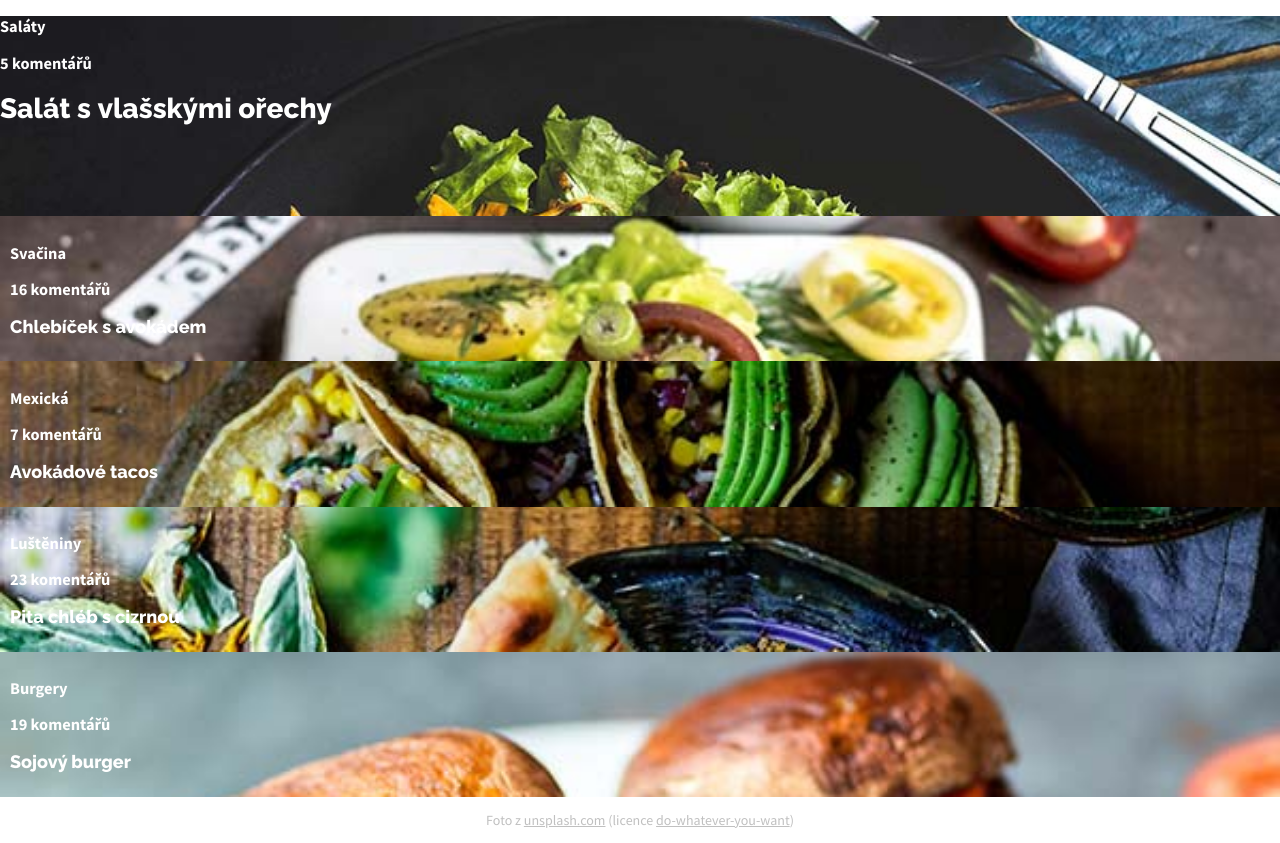
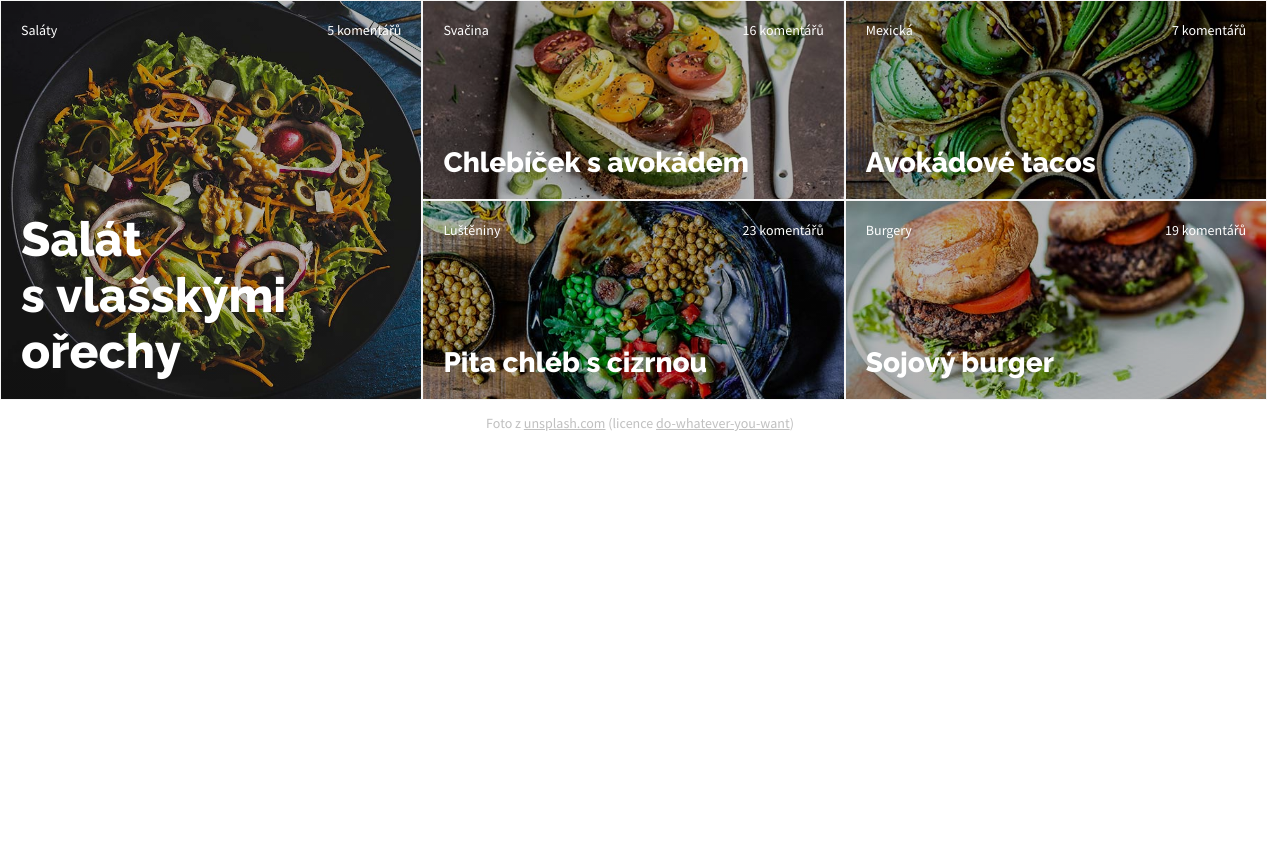
Before and after one commit to Digitalni-akademie-Web-Jaro-2020-Praha/ukol-recepty-Terra42, a plain HTML site: page Veganska-varianta/index-level2-tezsi.html in a window 1280 px wide. After the commit the page ends 800 px from the top, so only its background shows below. Drawn offline with Linux system fonts and the light colour scheme.

Commit message:
Hotový úkol - recepty

```diff
--- a/Veganska-varianta/index-level2-tezsi.html
+++ b/Veganska-varianta/index-level2-tezsi.html
@@ -14,38 +14,50 @@
   <body>
     <div class="main_page">
       <!-- hlavni recept -->
-      <div class="main_recipe">
+      <div class="main_recipe padding">
+        <div class="content">
           <h3>Saláty</h3>
           <h3>5 komentářů</h3>
+        </div>
         <h1>Salát s&nbsp;vlašskými ořechy</h1>
       </div>
 
+      <div class="container">
         <!-- maly recept 1 -->
-      <div class="small_recipe background_1">
+        <div class="small_recipe background_1 padding">
+          <div class="content">
             <h3>Svačina</h3>
             <h3>16 komentářů</h3>
+          </div>
           <h2>Chlebíček s&nbsp;avokádem</h2>
         </div>
 
         <!-- maly recept 2 -->
-      <div class="small_recipe background_2">
+        <div class="small_recipe background_2 padding">
+          <div class="content">
             <h3>Mexická</h3>
             <h3>7 komentářů</h3>
+          </div>
           <h2>Avokádové tacos</h2>
         </div>
 
         <!-- maly recept 3 -->
-      <div class="small_recipe background_3">
+        <div class="small_recipe background_3 padding">
+          <div class="content">
             <h3>Luštěniny</h3>
             <h3>23 komentářů</h3>
+          </div>
           <h2>Pita chléb s&nbsp;cizrnou</h2>
         </div>
 
         <!-- maly recept 4 -->
-      <div class="small_recipe background_4">
+        <div class="small_recipe background_4 padding">
+          <div class="content">
             <h3>Burgery</h3>
             <h3>19 komentářů</h3>
+          </div>
           <h2>Sojový burger</h2>
+        </div>
       </div>
     </div>
 
--- a/Veganska-varianta/style.css
+++ b/Veganska-varianta/style.css
@@ -26,8 +26,6 @@ body {
   margin: 0;
   font-family: "Source Sans Pro", sans-serif;
   color: white;
-  font-size: 14px;
-  font-weight: 400;
 }
 
 .paticka {
@@ -49,36 +47,54 @@ h1,
 h2 {
   font-family: "Raleway", sans-serif;
   font-weight: 800;
+  margin: 0;
+}
+
+h3 {
+  font-family: "Source Sans Pro", sans-serif;
+  font-size: 14px;
+  font-weight: 400;
+  margin: 0;
 }
 
 .main_recipe {
-  background-image: url(images/salat.jpg);
+  background: linear-gradient(rgba(0, 0, 0, 0.3), rgba(0, 0, 0, 0.3)),
+    url(images/salat.jpg);
   background-repeat: no-repeat;
   background-size: cover;
+  background-position: center;
 }
 
 .background_1 {
-  background-image: url(images/chlebicek.jpg);
+  background: linear-gradient(rgba(0, 0, 0, 0.3), rgba(0, 0, 0, 0.3)),
+    url(images/chlebicek.jpg);
   background-repeat: no-repeat;
   background-size: cover;
+  background-position: center;
 }
 
 .background_2 {
-  background-image: url(images/tacos.jpg);
+  background: linear-gradient(rgba(0, 0, 0, 0.3), rgba(0, 0, 0, 0.3)),
+    url(images/tacos.jpg);
   background-repeat: no-repeat;
   background-size: cover;
+  background-position: center;
 }
 
 .background_3 {
-  background-image: url(images/cizrna.jpg);
+  background: linear-gradient(rgba(0, 0, 0, 0.3), rgba(0, 0, 0, 0.3)),
+    url(images/cizrna.jpg);
   background-repeat: no-repeat;
   background-size: cover;
+  background-position: center;
 }
 
 .background_4 {
-  background-image: url(images/burger.jpg);
+  background: linear-gradient(rgba(0, 0, 0, 0.3), rgba(0, 0, 0, 0.3)),
+    url(images/burger.jpg);
   background-repeat: no-repeat;
   background-size: cover;
+  background-position: center;
 }
 
 /*mobily: */
@@ -92,17 +108,82 @@ h2 {
 
 .main_recipe {
   min-height: 200px;
+  display: flex;
+  flex-direction: column;
+  justify-content: space-between;
 }
 
 .small_recipe {
   min-height: 90px;
+  display: flex;
+  flex-direction: column;
+  justify-content: space-between;
+}
+
+.content {
+  display: flex;
+  justify-content: space-between;
+}
+
+.padding {
   padding: 10px;
+  border: 1px solid whitesmoke;
 }
 
 /*tablety: */
 @media screen and (min-width: 480px) {
+  h1 {
+    font-size: 36px;
+  }
+
+  h2 {
+    font-size: 22px;
+  }
+
+  .container {
+    display: flex;
+    flex-wrap: wrap;
+  }
+
+  .main_recipe {
+    min-height: 250px;
+    width: 100%;
+  }
+
+  .small_recipe {
+    min-height: 150px;
+    width: 50%;
+  }
+
+  .padding {
+    padding: 20px;
+  }
 }
 
 /*notebook/pc: */
 @media screen and (min-width: 860px) {
+  h1 {
+    font-size: 48px;
+  }
+
+  h2 {
+    font-size: 28px;
+  }
+
+  .main_page {
+    display: flex;
+  }
+
+  .container {
+    width: 66%;
+  }
+
+  .main_recipe {
+    min-height: 400px;
+    width: 33%;
+  }
+
+  .small_recipe {
+    min-height: 200px;
+  }
 }
```
Lines whose indentation alone changed are shown as unchanged.
